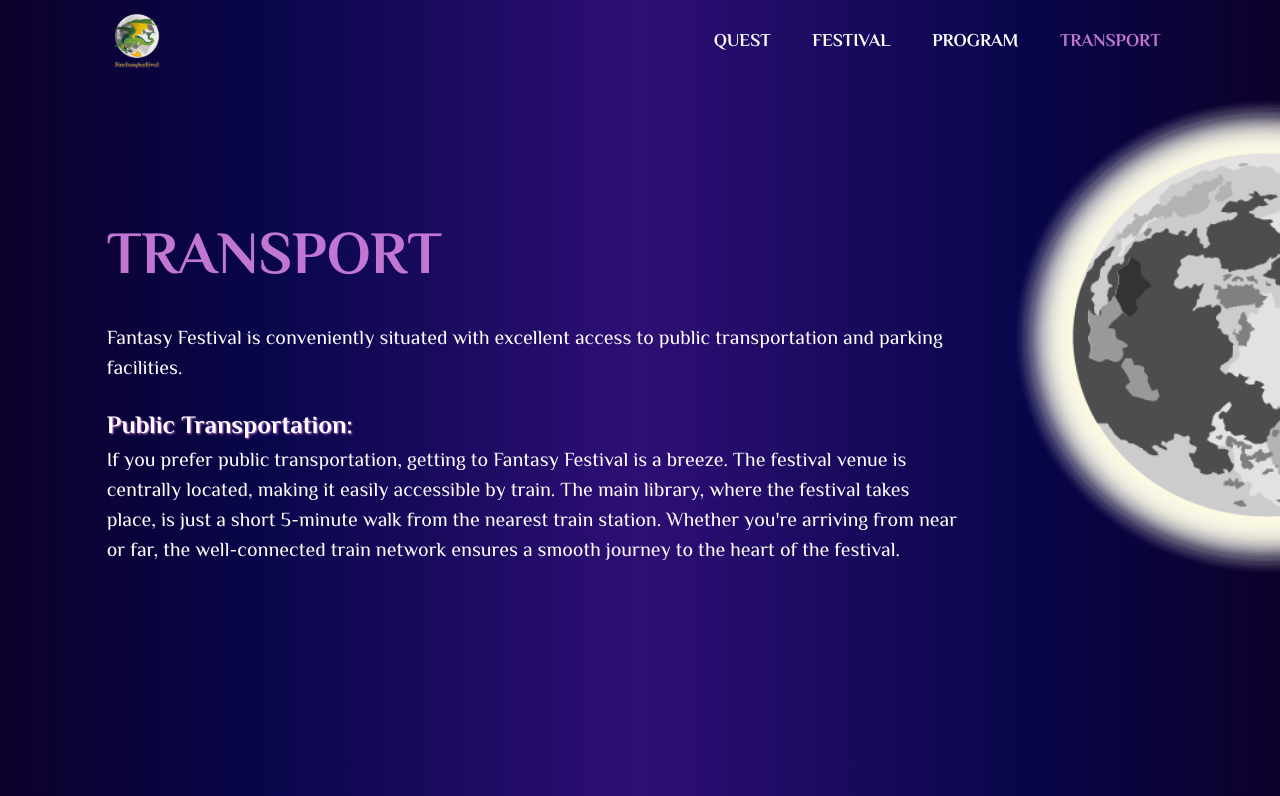
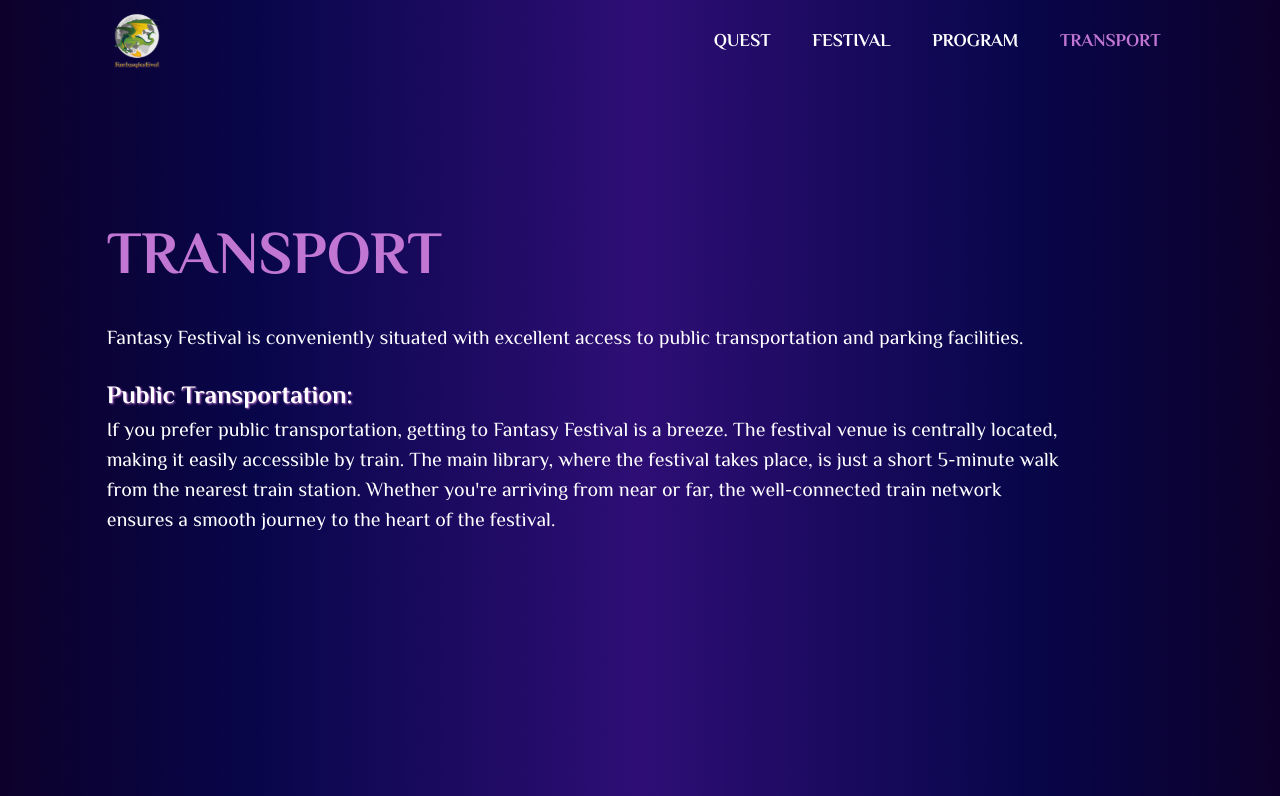
Before and after one commit to andreahuncikova/fantasyfestival, a Vue app: page /transport in a window 1280 px wide. Shown: the top 796 px of the page. Built offline with nearby package versions, Linux system fonts and the light colour scheme.

Commit message:
moon animation

```diff
--- a/src/assets/main.css
+++ b/src/assets/main.css
@@ -95,18 +95,6 @@ p {
     font-family: 'Philosopher', sans-serif;
 }
 
-.moon-background {
-    background-image: url('@/assets/moon.png');
-    background-size: cover;
-    background-position: center;
-    position: absolute;
-    top: 100;
-    right: 0;
-    width: 30%;
-    height: 60%;
-    z-index: 1;
-}
-
 .buttonblue {
     display: inline-block;
     font-size: 20px;
--- a/src/views/HomeView.vue
+++ b/src/views/HomeView.vue
@@ -6,7 +6,7 @@
       </video>
     </div>
 <!---------------------fantasy quest esbjerg info------------------------------->
-    <div class="container-fantasyquest smalldevicesbackgroundpurple mx-auto w-10/12 flex flex-wrap">
+    <div class="container-fantasyquest smalldevicesbackgroundpurple mx-auto w-10/12 flex flex-wrap" id="fantasyquestesbjerg">
         <div class="w-full pt-16 sm:pt-40">
             <h1>FANTASY QUEST ESBJERG</h1>
         </div>
@@ -194,6 +194,30 @@ export default {
   }
 }
 
+document.addEventListener("DOMContentLoaded", function() {
+    var moonBackground = document.querySelector(".moon-background");
+    var moonVisible = false;
+    var fantasyQuestSection = document.querySelector(".container-fantasyquest");
+
+    // Funkcia na kontrolu, či sme v časti Fantasy Quest
+    function checkFantasyQuest() {
+        // Získame hranicu spodnej hrany Fantasy Quest sekcie
+        var fantasyQuestBottom = fantasyQuestSection.offsetTop + fantasyQuestSection.offsetHeight;
+
+        // Získame aktuálnu pozíciu skrolovanie
+        var scrollPosition = window.scrollY + window.innerHeight;
+
+        // Kontrola, či sme v časti Fantasy Quest a mesiac nie je ešte viditeľný
+        if (scrollPosition > fantasyQuestSection.offsetTop && scrollPosition < fantasyQuestBottom && !moonVisible) {
+            moonBackground.style.opacity = "1"; // Zobraziť mesiac
+            moonBackground.style.animation = "slideInGrow 2s ease-in-out forwards"; // Spustiť animáciu
+            moonVisible = true; // Oznámiť, že mesiac je viditeľný
+        }
+    }
+
+    // Spustiť funkciu checkFantasyQuest() po načítaní stránky
+    checkFantasyQuest();
+});
 </script>
 
 <style lang="scss" scoped>
@@ -295,6 +319,36 @@ export default {
   object-fit: cover;
 }
 
+@keyframes slideInGrow {
+    0% {
+        transform: translateX(100%) scale(0.5);
+        opacity: 0.5;
+    }
+
+    80% {
+        transform: translateX(0) scale(1);
+        opacity: 0.75;
+    }
+
+    100% {
+        transform: translateX(0) scale(1);
+        opacity: 1;
+    }
+}
+
+.moon-background {
+    background-image: url('@/assets/moon.png');
+    background-size: cover;
+    background-position: center;
+    position: absolute;
+    top: 900px;
+    right: 0;
+    width: 30%;
+    height: 60%;
+    z-index: 1;
+    animation: slideInGrow 2s ease-in-out forwards;
+}
+
 
 
 @media (max-width: 768px) {
--- a/src/views/TransportView.vue
+++ b/src/views/TransportView.vue
@@ -3,13 +3,13 @@
     <div class="container pt-24 flex content-center">
         <div class="row flex flex-row">
             <div class="col w-1/12"></div>
-            <div class="col w-10/12 sm:w-8/12 mt-28">
+            <div class="col w-10/12 sm:w-9/12 mt-28">
                 <h1>TRANSPORT</h1>
             <p class="mt-6">Fantasy Festival is conveniently situated with excellent access to public transportation and parking facilities.</p>
             <h3 class="mt-6">Public Transportation:</h3>
             <p>If you prefer public transportation, getting to Fantasy Festival is a breeze. The festival venue is centrally located, making it easily accessible by train. The main library, where the festival takes place, is just a short 5-minute walk from the nearest train station. Whether you're arriving from near or far, the well-connected train network ensures a smooth journey to the heart of the festival.</p>
         </div>
-            <div class="col w-3/12 flex justify-end items-end moon-background hidden sm:flex">
+            <div class="col w-2/12 flex justify-end items-end moon-background hidden sm:flex">
             </div>
         </div>
     </div>
@@ -64,4 +64,33 @@
     background-position: center;
 }
 
+@keyframes slideInGrow {
+    0% {
+        transform: translateX(100%) scale(0.5);
+        opacity: 0.5;
+    }
+
+    80% {
+        transform: translateX(0) scale(1);
+        opacity: 0.75;
+    }
+
+    100% {
+        transform: translateX(0) scale(1);
+        opacity: 1;
+    }
+}
+
+.moon-background {
+    background-image: url('@/assets/moon.png');
+    background-size: cover;
+    background-position: center;
+    position: absolute;
+    top: 100px;
+    right: 0;
+    width: 30%;
+    height: 60%;
+    z-index: 1;
+    animation: slideInGrow 2s ease-in-out forwards; /* Animácia príchod, postupné zväčšenie */
+}
 </style>
```
